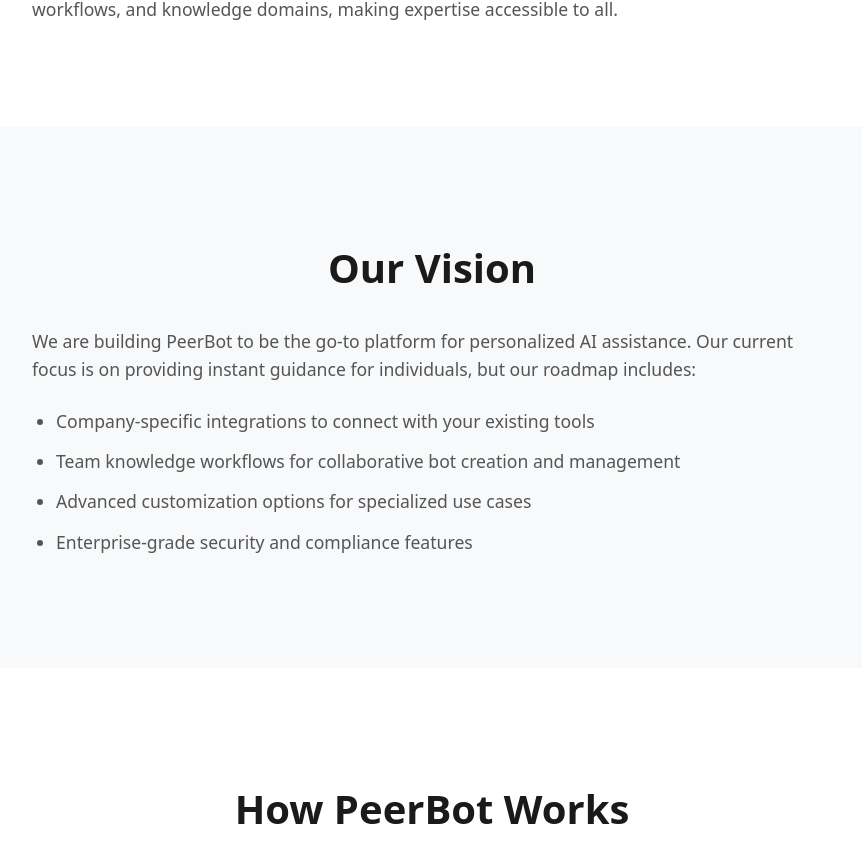
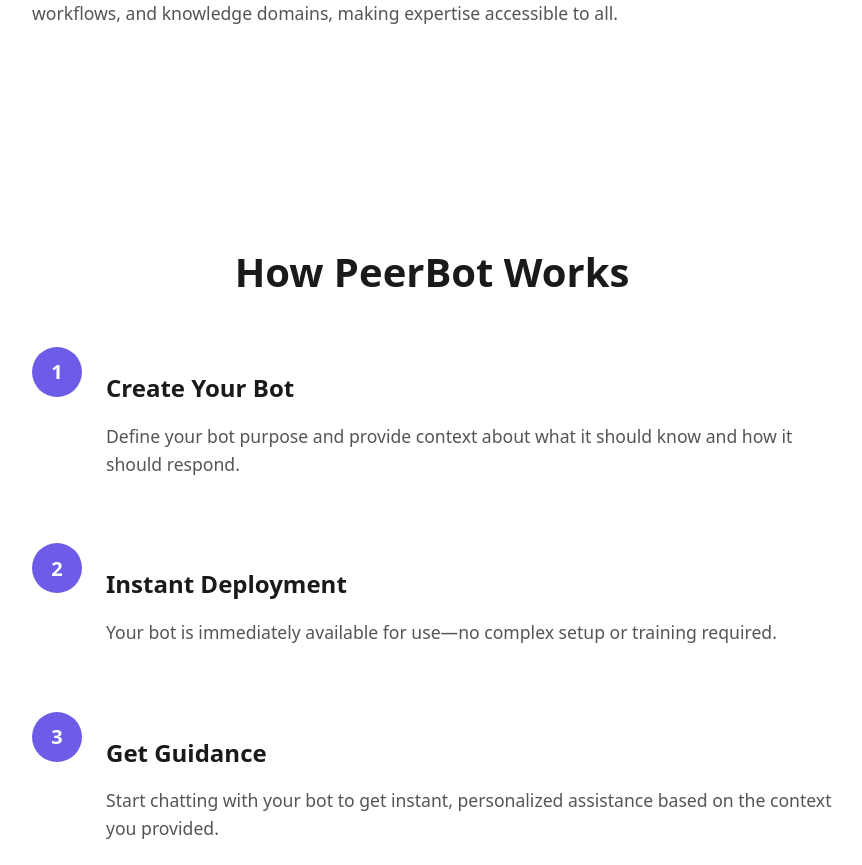
Before and after one commit to rajatrsrivastav/ChatBot_Ai, a Next.js app: page /about in a window 1280 px wide. Shown: the part 716-1581 px from the top of the page, without its empty margins (208-1070 px from the left). Built offline with nearby package versions, Linux system fonts and the light colour scheme.

Commit message:
Update page.js

```diff
--- a/src/app/about/page.js
+++ b/src/app/about/page.js
@@ -22,23 +22,6 @@
           </p>
         </div>
       </section>
-
-      <section className="about-vision">
-        <div className="about-vision-content">
-          <h2>Our Vision</h2>
-          <p>
-            We are building PeerBot to be the go-to platform for personalized AI assistance. Our current focus is on
-            providing instant guidance for individuals, but our roadmap includes:
-          </p>
-          <ul className="about-vision-list">
-            <li>Company-specific integrations to connect with your existing tools</li>
-            <li>Team knowledge workflows for collaborative bot creation and management</li>
-            <li>Advanced customization options for specialized use cases</li>
-            <li>Enterprise-grade security and compliance features</li>
-          </ul>
-        </div>
-      </section>
-
       <section className="about-how-it-works">
         <h2>How PeerBot Works</h2>
         <div className="about-process">
--- a/src/app/page.js
+++ b/src/app/page.js
@@ -1,3 +1,4 @@
+export const dynamic = 'force-dynamic';
 import "./home.css"
 
 export default function Home() {
--- a/src/components/Navbar/Navbar.css
+++ b/src/components/Navbar/Navbar.css
@@ -1,43 +1,6 @@
-/*
-.navbar {
-    display: flex;
-    justify-content: space-between;
-    align-items: center;
-    background-color: #20232a;
-    padding: 10px 20px;
-    color: white;
-  }
-
-  .navbar-logo {
-    font-size: 1.5rem;
-    font-weight: bold;
-  }
-
-  .navbar-links {
-    list-style: none;
-    display: flex;
-    gap: 15px;
-    margin: 0;
-    padding: 0;
-  }
-
-  .navbar-links li a {
-    color: white;
-    text-decoration: none;
-    padding: 6px 10px;
-    transition: background-color 0.3s;
-  }
-
-  .navbar-links li a:hover {
-    background-color: #444;
-    border-radius: 4px;
-  }
-
-  .navbar-links .active a {
-    background-color: #61dafb;
-    color: black;
-    border-radius: 4px;
-  } */
+*{
+  font-family: system-ui, -apple-system, BlinkMacSystemFont, "Segoe UI", Roboto, sans-serif;
+}
 a{
   text-decoration: none;
   color: black;
@@ -61,18 +24,19 @@
   gap: 1.5rem;
   list-style: none;
 }
-.navbar-links .active a {
+.navbar-links .active a ,.logout-button{
   padding: 5px 7px 5px 7px;
   border-radius: 4px;
   border: none;
   background-color: #7C3AED;
   color: white;
 }
-.navbar-links .active a:hover{
+.navbar-links .active a:hover,.logout-button:hover{
   background-color: #6d22f0;
   color: white;
+  align-content: center;
 }
-.navbar-links li a:hover {
+.navbar-links li a:hover{
   color: #7C3AED;
   border-radius: 4px;
 }
--- a/src/db/tokenRegistry.json
+++ b/src/db/tokenRegistry.json
@@ -1,4 +1,3 @@
 [
-  "2025-04-27T17:20:50.114Z#@#dummyuser@example.com",
-  "2025-04-27T19:06:23.253Z#@#dummyuser@example.com"
+  "2025-04-27T17:20:50.114Z#@#dummyuser@example.com"
 ]
```
Also changed, not shown: 1 other file (tests, documents, lock files or other folders).
